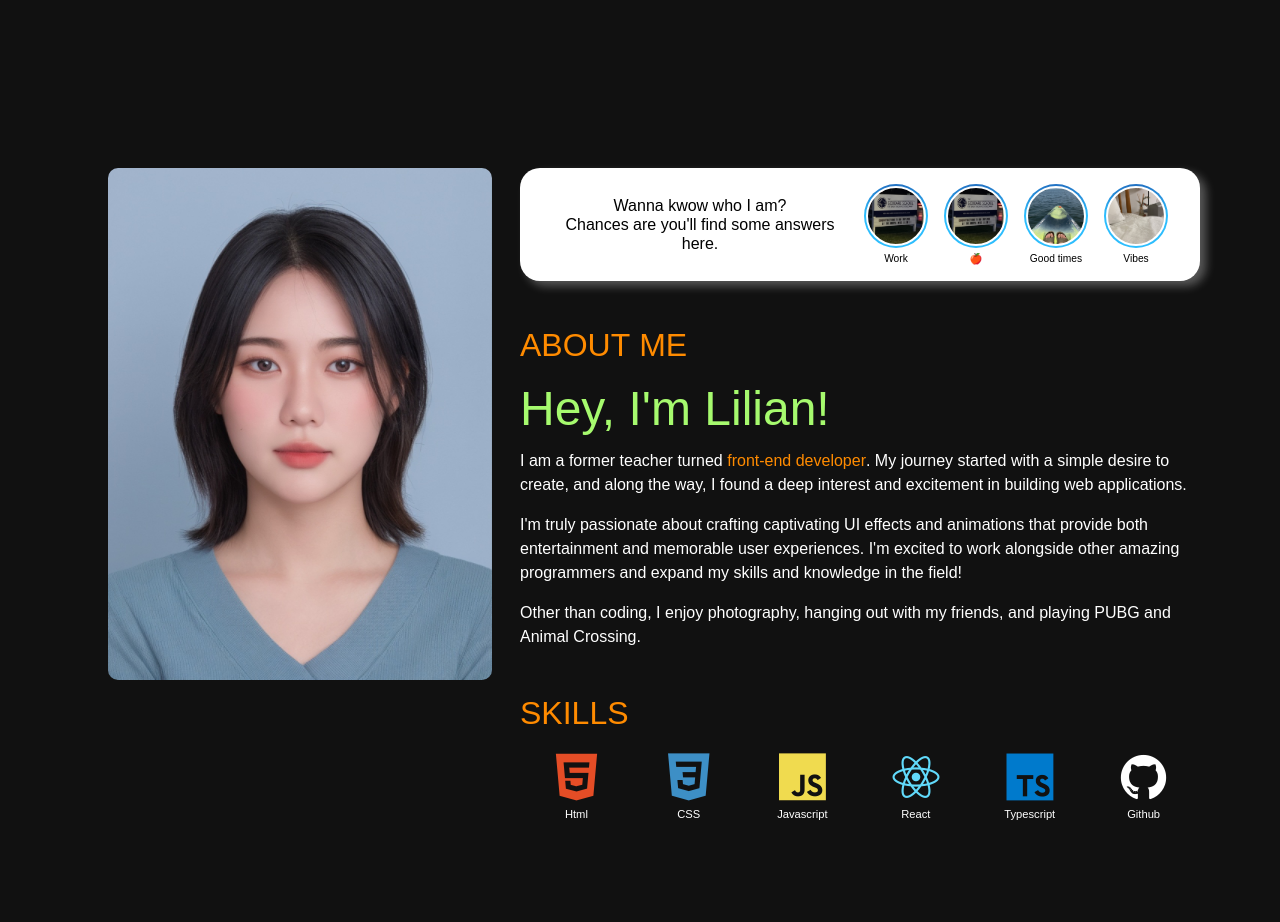
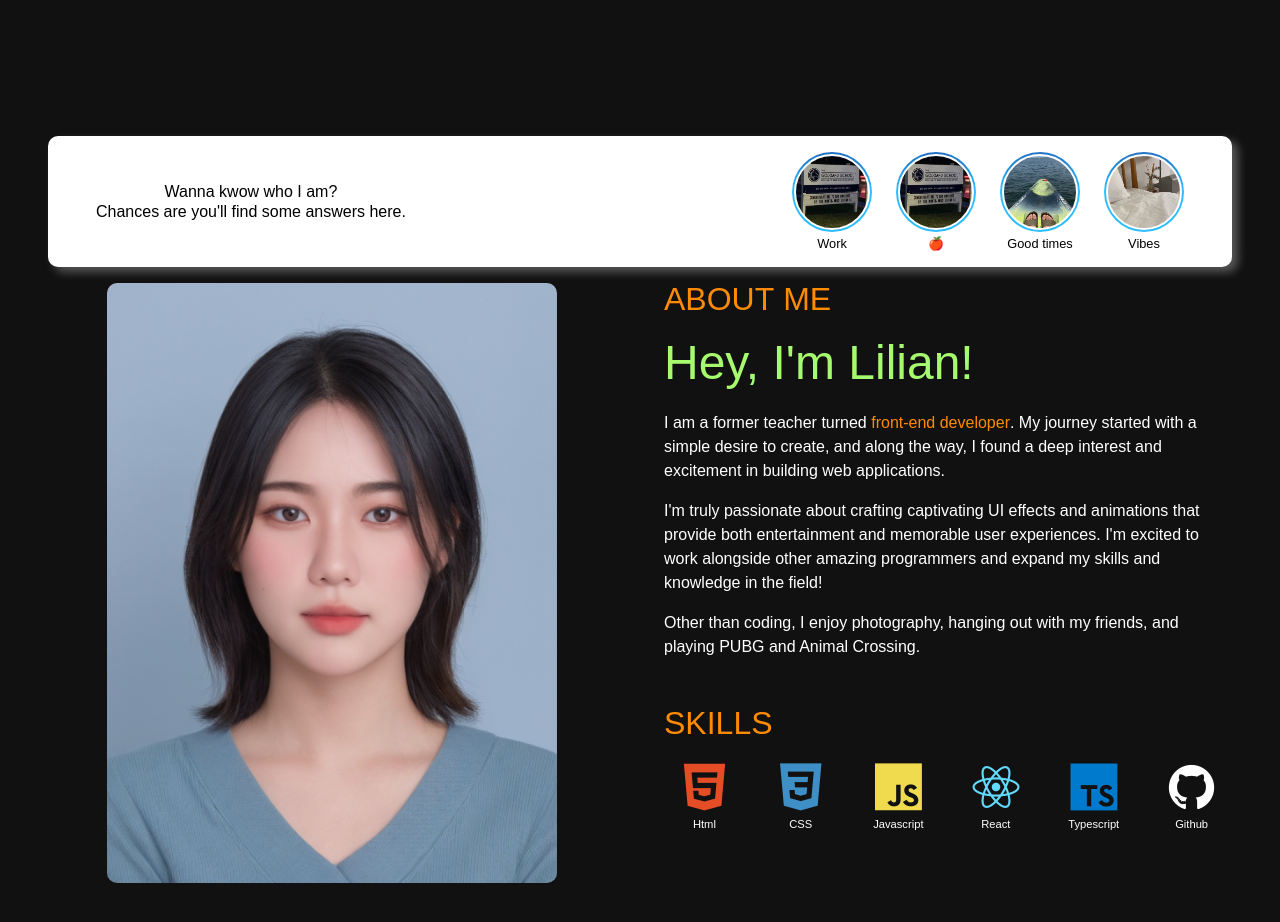
Before and after one commit to lilianlee0213/Portfolio-of-Lilian-Lee, a React (Create React App) app: page / in a window 1280 px wide. Shown: the part 9560-10482 px from the top of the page. Built offline with nearby package versions, Linux system fonts and the light colour scheme; a web font is replaced by a local one.

Commit message:
about media screen

```diff
--- a/src/components/About/Story.js
+++ b/src/components/About/Story.js
@@ -49,7 +49,6 @@ export default function Story(props) {
 		const width = event.target.offsetWidth;
 		const clickX = event.clientX - event.target.getBoundingClientRect().left;
 		const isLeftSideClicked = clickX <= width / 2;
-		console.log(event.target);
 		if (isLeftSideClicked) {
 			// movePrevStory
 			if (counter > 0) {
--- a/src/components/About/index.js
+++ b/src/components/About/index.js
@@ -13,22 +13,19 @@ export default function About() {
 					<AnimatedText text="Me"></AnimatedText>
 				</div>
 			</section>
-			<section
-				id="about"
-				className="relative grid justify-center section section-about">
+			<section id="about" className="relative section section-about">
 				<div className="about-image-container">
 					<motion.div
 						className="w-100 h-100 about-image"
 						whileHover={{scale: 1.05}}></motion.div>
 				</div>
-				<div className="flex flex-col about-content-container">
-					<div className="grid align-center about-content-stories-container">
+				<div className="flex flex-col about-stories-container">
 					<p className="text-center">
 						Wanna kwow who I am?
 						<br />
 						Chances are you'll find some answers here.
 					</p>
-						<div className="flex align-center justify-center about-content-stories">
+					<div className="flex align-center justify-center about-stories">
 						<Story
 							imgArray={teachingImg}
 							className="story-teaching"
@@ -44,13 +41,10 @@ export default function About() {
 							className="story-goodTimes"
 							title="Good times"
 						/>
-							<Story
-								imgArray={vibesImg}
-								className="story-vibes"
-								title="Vibes"
-							/>
+						<Story imgArray={vibesImg} className="story-vibes" title="Vibes" />
 					</div>
 				</div>
+				<div className="flex flex-col about-content-container">
 					<div className="about-content-desc">
 						<AnimatedText text="About Me" className="about-title" />
 						<h1 className="about-bold-text">Hey, I'm Lilian!</h1>
--- a/src/components/About/style.css
+++ b/src/components/About/style.css
@@ -1,12 +1,27 @@
 .section-about {
-	padding: 5rem;
 	padding-top: 8rem;
-	grid-template-columns: repeat(2, 1fr);
+	padding-inline: 2rem;
+}
+@media only screen and (min-width: 992px) {
+	.section-about {
+		display: grid;
+		grid-template-columns: repeat(2, 1fr);
+		gap: 3rem;
+		row-gap: 1rem;
+		padding-top: 6rem;
+		padding-inline: 3rem;
+	}
+}
+@media only screen and (min-width: 1400px) {
+	.section-about {
+		margin: 0 auto;
+		max-width: 1400px;
+	}
 }
 /* main image */
 .about-image-container {
-	margin: 0 auto;
-	width: 30vw;
+	display: none;
+	width: 100%;
 	aspect-ratio: 3/4;
 	border-radius: 10px;
 	overflow: hidden;
@@ -17,29 +32,43 @@
 	background-size: cover;
 	background-image: url('/src/images/profile.jpg');
 }
+@media only screen and (min-width: 992px) {
+	.about-image-container {
+		display: block;
+		grid-row: 2;
+		grid-column: 1;
+		margin: 0 auto;
+		max-width: 450px;
+	}
+}
 /* content-stories */
-.about-content-stories-container {
-	grid-template-columns: repeat(2, 1fr);
+.about-stories-container {
 	gap: 1rem;
-	padding: 1rem 2rem;
-	border-radius: 20px;
+	margin: 0 auto;
+	margin-bottom: 2rem;
+	padding: 1rem 0;
+	width: 100%;
+	max-width: calc(768px - 6rem);
+	min-width: 305px;
+	height: fit-content;
+	border-radius: 10px;
 	color: black;
 	background-color: #fff;
 	box-shadow: 6px 5px 10px rgba(255, 255, 255, 0.3);
 }
-.about-content-stories-container p {
-	font-size: 1rem;
+.about-stories-container p {
+	display: block;
+	font-size: 0.8rem;
 	line-height: 1.2;
 }
-.about-content-stories {
-	gap: 1rem;
-	font-size: 0.8vw;
+.about-stories {
+	gap: 1.5rem;
 	text-align: center;
 }
 .story-cover {
 	margin-bottom: 0.4rem;
 	padding: 2px;
-	width: 5vw;
+	width: 3rem;
 	aspect-ratio: 1;
 	border-radius: 50%;
 	background: linear-gradient(
@@ -67,15 +96,18 @@
 .story-vibes .story-cover-image {
 	background-image: url('/src/images/stories/vibes1.jpg');
 }
+.story-title {
+	font-size: 0.5rem;
+}
 .story-modal-container {
 	top: 50%;
 	left: 50%;
 	transform: translate(-50%, -50%);
-	width: 30rem;
+	width: 300px;
 	aspect-ratio: 2/3;
 	border-radius: 10px;
-	background-color: pink;
-	z-index: 1;
+	z-index: 6;
+	cursor: pointer;
 }
 .story-modal-progress {
 	width: 100%;
@@ -115,36 +147,93 @@
 	background-image: url('/src/images/stories/vibes1.jpg');
 }
 .story-overlay {
-	position: absolute;
+	position: fixed;
 	width: 100vw;
 	height: 100vh;
+	top: 0;
 	left: 0;
-	top: 0;
 	background-color: rgba(0, 0, 0, 0.8);
+	z-index: 5;
+	cursor: pointer;
 }
 
+@media only screen and (min-width: 576px) {
+	.about-stories-container p {
+		font-size: 1rem;
+	}
+	.story-cover {
+		width: 4.5rem;
+	}
+	.story-title {
+		font-size: 0.8rem;
+	}
+}
+@media only screen and (min-width: 768px) {
+	.story-modal-container {
+		width: 400px;
+	}
+}
+@media only screen and (min-width: 992px) {
+	.about-stories-container {
+		grid-row: 1;
+		grid-column: span 2;
+		max-width: inherit;
+		margin-bottom: 0;
+	}
+	.story-cover {
+		width: 5rem;
+	}
+	.story-title {
+		font-size: 0.8rem;
+	}
+}
+
+@media only screen and (min-width: 1400px) {
+	.about-stories-container {
+		max-width: calc(1400px - 6rem);
+	}
+	.about-stories-container p {
+		font-size: 1.2rem;
+	}
+	.story-cover {
+		width: 5.5rem;
+	}
+	.story-title {
+		font-size: 1rem;
+	}
+}
+
+@media only screen and (min-width: 1200px) {
+	.about-stories-container {
+		flex-direction: row;
+		justify-content: space-between;
+		align-items: center;
+		padding-inline: 3rem;
+	}
+}
 /* content-desc */
 .about-content-container {
 	gap: 3rem;
+	align-items: center;
 }
 .about-title {
 	margin-bottom: 1.5rem;
-	font-size: 2rem;
+	font-size: 1.5rem;
 	text-transform: uppercase;
 	font-weight: 500;
 	color: var(--orange);
 }
 .about-bold-text {
-	font-size: 3rem;
+	font-size: 2rem;
 	font-weight: 500;
-	margin-bottom: 1rem;
+	margin-bottom: 1.5rem;
 	color: var(--green);
 }
 .about-text {
 	font-weight: 300;
-	font-size: 1rem;
+	font-size: 0.8rem;
 	line-height: 1.5;
-	width: 680px;
+	max-width: 680px;
 }
 .about-text:not(:last-of-type) {
 	margin-bottom: 1rem;
@@ -152,6 +241,40 @@
 .about-text em {
 	font-weight: 500;
 	color: var(--orange);
+}
+@media only screen and (min-width: 576px) {
+	.about-title {
+		font-size: 1.5rem;
+	}
+	.about-bold-text {
+		font-size: 2.5rem;
+	}
+	.about-text {
+		font-size: 1rem;
+	}
+}
+@media only screen and (min-width: 992px) {
+	.about-title {
+		font-size: 2rem;
+	}
+	.about-bold-text {
+		font-size: 3rem;
+	}
+}
+@media only screen and (min-width: 1400px) {
+	.about-title {
+		font-size: 2.5rem;
+	}
+	.about-bold-text {
+		font-size: 3.5rem;
+		margin-bottom: 2rem;
+	}
+}
+
+/* content-skills */
+.about-content-skills {
+	width: 100%;
+	max-width: 680px;
 }
 .skills {
 	gap: 2rem;
@@ -164,3 +287,11 @@
 	font-size: 3rem;
 	margin-bottom: 0.5rem;
 }
+@media only screen and (max-width: 575px) {
+	.skills {
+		gap: 1rem;
+	}
+	.skill i {
+		font-size: 2rem;
+	}
+}
--- a/src/styles/utilities.css
+++ b/src/styles/utilities.css
@@ -150,6 +150,6 @@ span.letter {
 	display: inline-block;
 }
 
-/* body::-webkit-scrollbar {
+body::-webkit-scrollbar {
 	display: none;
-} */
+}
```
Lines whose indentation alone changed are shown as unchanged.
